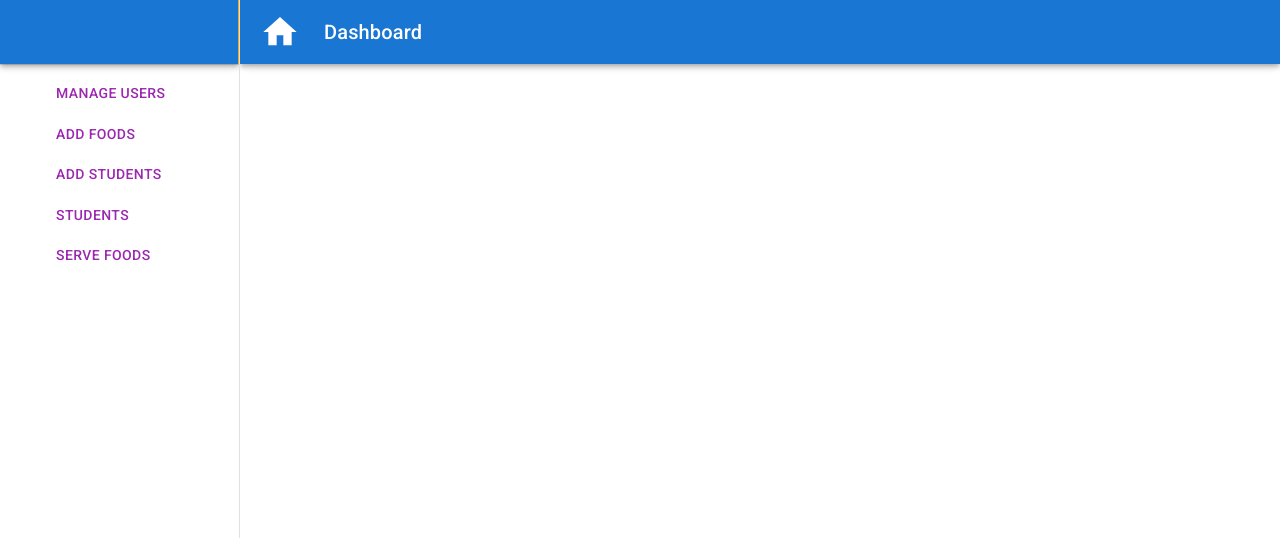
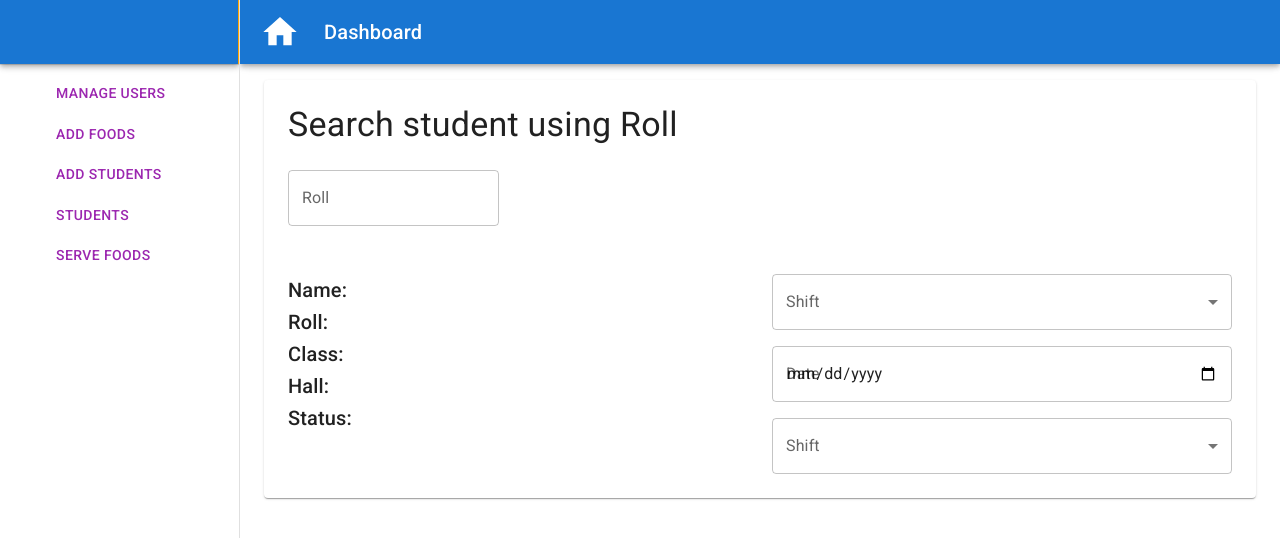
Before and after one commit to faarhaan10/yooda-hostel-client, a React (Create React App) app: page /dashboard/serve in a window 1280 px wide. Shown: the top 538 px of the page. Built offline with nearby package versions, Linux system fonts and the light colour scheme.

Commit message:
serveFood added

```diff
--- a/src/Pages/Dashboard/ServeFood/ServeFood.js
+++ b/src/Pages/Dashboard/ServeFood/ServeFood.js
@@ -1,10 +1,91 @@
-import React from 'react';
+import { FormControl, Grid, InputLabel, MenuItem, Paper, Select, Stack, TextField, Typography } from '@mui/material';
+import { Box } from '@mui/system';
+import React, { useState } from 'react';
 
 const ServeFood = () => {
+    const [search, setSearch] = useState('');
+    const [shift, setShift] = React.useState('');
+
+
     return (
-        <div>
-            <h1>serve food</h1>
-        </div>
+        <Paper sx={{ width: '100%', overflow: 'hidden', mt: 10 }}>
+            <Box sx={{ p: 3 }}>
+                <Typography variant="h4" component="div" sx={{ m: '0 auto' }}>
+                    Search student using Roll
+                </Typography>
+                <br />
+                <TextField
+                    onChange={e => setSearch(e.target.value)}
+                    sx={{ testAlign: 'center', maxWidth: 'lg' }}
+                    label="Roll"
+                    type='number'
+                    variant="outlined"
+                />
+            </Box>
+            <Box sx={{ p: 3 }}>
+                <Grid container rowSpacing={1} columnSpacing={{ xs: 1, sm: 2, md: 3 }}>
+                    <Grid item xs={6}>
+                        <Typography variant="h6" component="div" sx={{ m: '0 auto' }}>
+                            Name:
+                        </Typography>
+                        <Typography variant="h6" component="div" sx={{ m: '0 auto' }}>
+                            Roll:
+                        </Typography>
+                        <Typography variant="h6" component="div" sx={{ m: '0 auto' }}>
+                            Class:
+                        </Typography>
+                        <Typography variant="h6" component="div" sx={{ m: '0 auto' }}>
+                            Hall:
+                        </Typography>
+                        <Typography variant="h6" component="div" sx={{ m: '0 auto' }}>
+                            Status:
+                        </Typography>
+                    </Grid>
+                    <Grid item xs={6}>
+                        <Box componant='form'>
+                            <Stack spacing={2}>
+                                <FormControl fullWidth>
+                                    <InputLabel id="demo-simple-select-label">Shift</InputLabel>
+                                    <Select
+                                        labelId="demo-simple-select-label"
+                                        id="demo-simple-select"
+                                        value={shift}
+                                        label="Age"
+                                        onChange={e => setShift(e.target.value)}
+                                    >
+                                        <MenuItem value={'morning'}>Morning</MenuItem>
+                                        <MenuItem value={'noon'}>Noon</MenuItem>
+                                        <MenuItem value={'night'}>Night</MenuItem>
+                                    </Select>
+                                </FormControl>
+                                <TextField
+                                    label="Date"
+                                    type='date'
+                                    variant="outlined"
+                                />
+                                <FormControl fullWidth>
+                                    <InputLabel id="demo-simple-select-label">Shift</InputLabel>
+                                    <Select
+                                        labelId="demo-simple-select-label"
+                                        id="demo-simple-select"
+                                        value={shift}
+                                        label="Age"
+                                        onChange={e => setShift(e.target.value)}
+                                    >
+                                        <MenuItem value={'morning'}>Morning</MenuItem>
+                                        <MenuItem value={'noon'}>Noon</MenuItem>
+                                        <MenuItem value={'night'}>Night</MenuItem>
+                                    </Select>
+                                </FormControl>
+                            </Stack>
+
+                        </Box>
+                    </Grid>
+                </Grid>
+
+            </Box>
+        </Paper>
+
     );
 };
 
```
